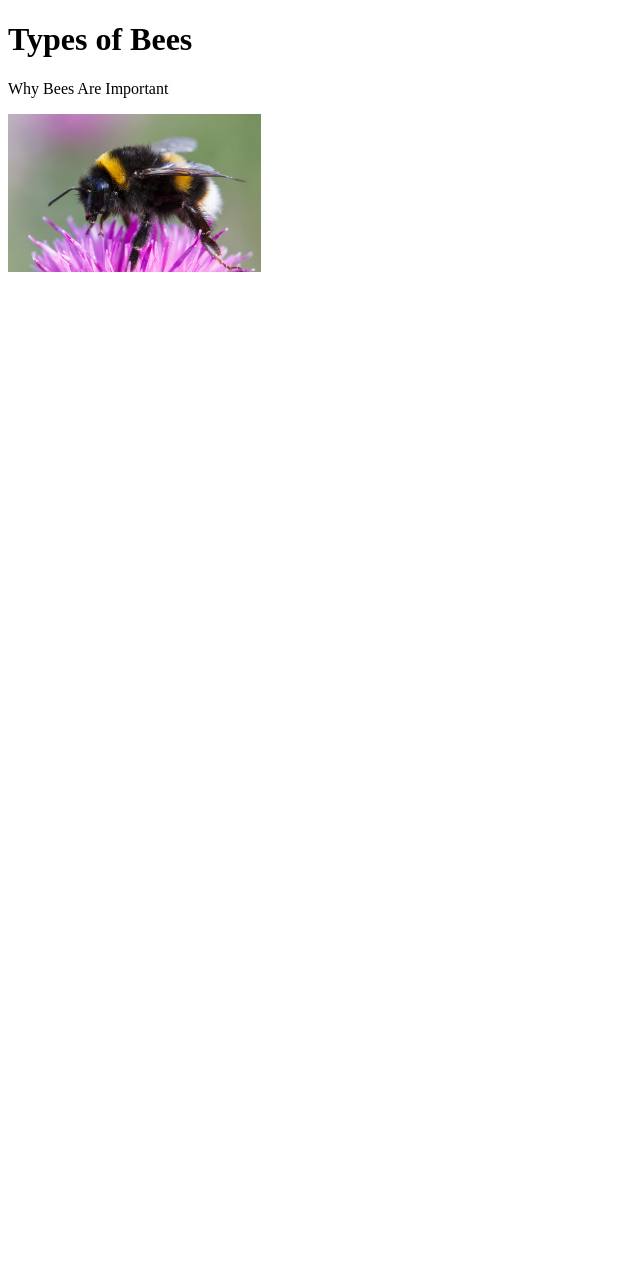
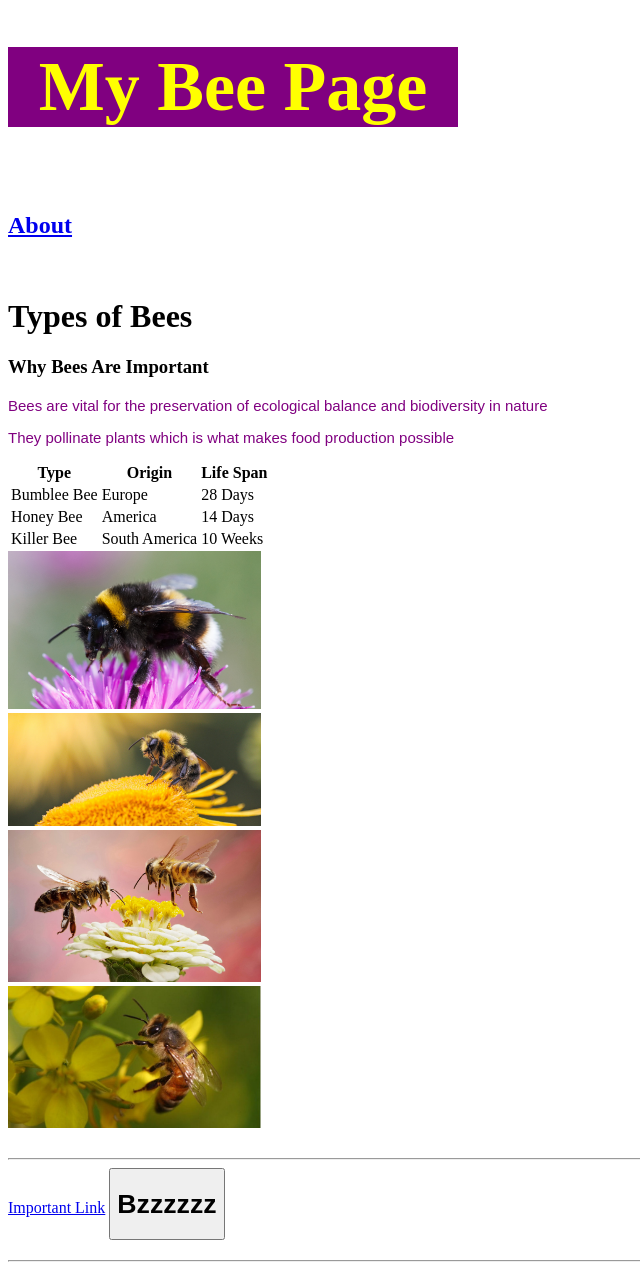
Before and after one commit to neidarubalcava/BeeWebsite, a plain HTML site: page index.html in a window 1280 px wide. Shown: the whole page, without its empty margins (0-640 px from the left). Before the commit the page ends 800 px from the top, so only its background shows below. Drawn offline with Linux system fonts and the light colour scheme.

Commit message:
updated index and about
adding images and table

```diff
--- a/index.html
+++ b/index.html
@@ -1,12 +1,85 @@
 <!DOCTYPE html>
 <html>
   <head>
+
       <title>bees</title>
+
+      <style>
+        p {
+          font-family: fantasy;
+          color:purple;
+          font-size:15px;
+        }
+        .container {
+          width:80%
+          overflow:hidden;
+
+        }
+        #logo {
+          color: yellow;
+          background-color: purple;
+          font-size: 70px;
+          width: 450px;
+          text-align: center;
+        }
+
+      </style>
   </head>
   <body>
-<h1>Types of Bees</h1>
-<p>Why Bees Are Important</p>
-<img src="images/bumblebee1.jpg" style="width:20%;height:20%;">
+    <div class="container">
+
+    <h1 id="logo">My Bee Page</h1>
+    <a href="about.html" style="padding:20px;margin:20px;"><h2>About</h2></a>
+    <h1 title="Type of Bees">Types of Bees</h1>
+    <h3>Why Bees Are Important</h3>
+    <p>Bees are vital for the preservation of ecological balance and biodiversity in nature<p>
+    <p> They pollinate plants which is what makes food production possible<p>
+    <table>
+      <tr>
+        <th>Type</th>
+        <th>Origin</th>
+        <th>Life Span</th>
+      </tr>
+      <tr>
+        <td>Bumblee Bee</td>
+        <td>Europe</td>
+        <td>28 Days</td>
+      </tr>
+      <tr>
+        <td>Honey Bee</td>
+        <td>America</td>
+        <td>14 Days</td>
+      </tr>
+      <tr>
+        <td>Killer Bee</td>
+        <td>South America</td>
+        <td>10 Weeks</td>
+      </tr>
+    </table>
+    <img src="images/bumblebee1.jpg" style="width:20%;height:20%;"><br>
+    <img src="images/bumblebee2.jpg" style="width:20%;height:20%;"><br>
+    <img src="images/honeybee1.jpg" style="width:20%;height:20%;"><br>
+    <img src="images/honeybee2.jpg" style="width:20%;height:20%;"><br>
     <br>
+    <hr>
+      <script>
+      function myFunction() {
+        document.getElementById("bees").style.fontSize = "40px";
+        document.getElementById("bees").style.color = "black";
+        document.getElementById("bees").style.backgroundColor = "yellow";
+        document.getElementById("bees").innerHTML = "Save The Bees!"
+
+      }
+      </script>
+      <a href="https://www.honeybeesuite.com/">Important Link</a>
+
+      <button type="button" onclick="myFunction()"><h1>Bzzzzzz</h1></button>
+      <h2 id="bees"></h2>
+
+
+      <hr>
+
+      </div>
   </body>
+
 </html>
```
Also changed, not shown: about.html (+29 -1 lines), images/bee1.jpg (added), images/honeybee1.jpg (added), images/honeybee2.jpg (added). Lines whose indentation alone changed are shown as unchanged.
